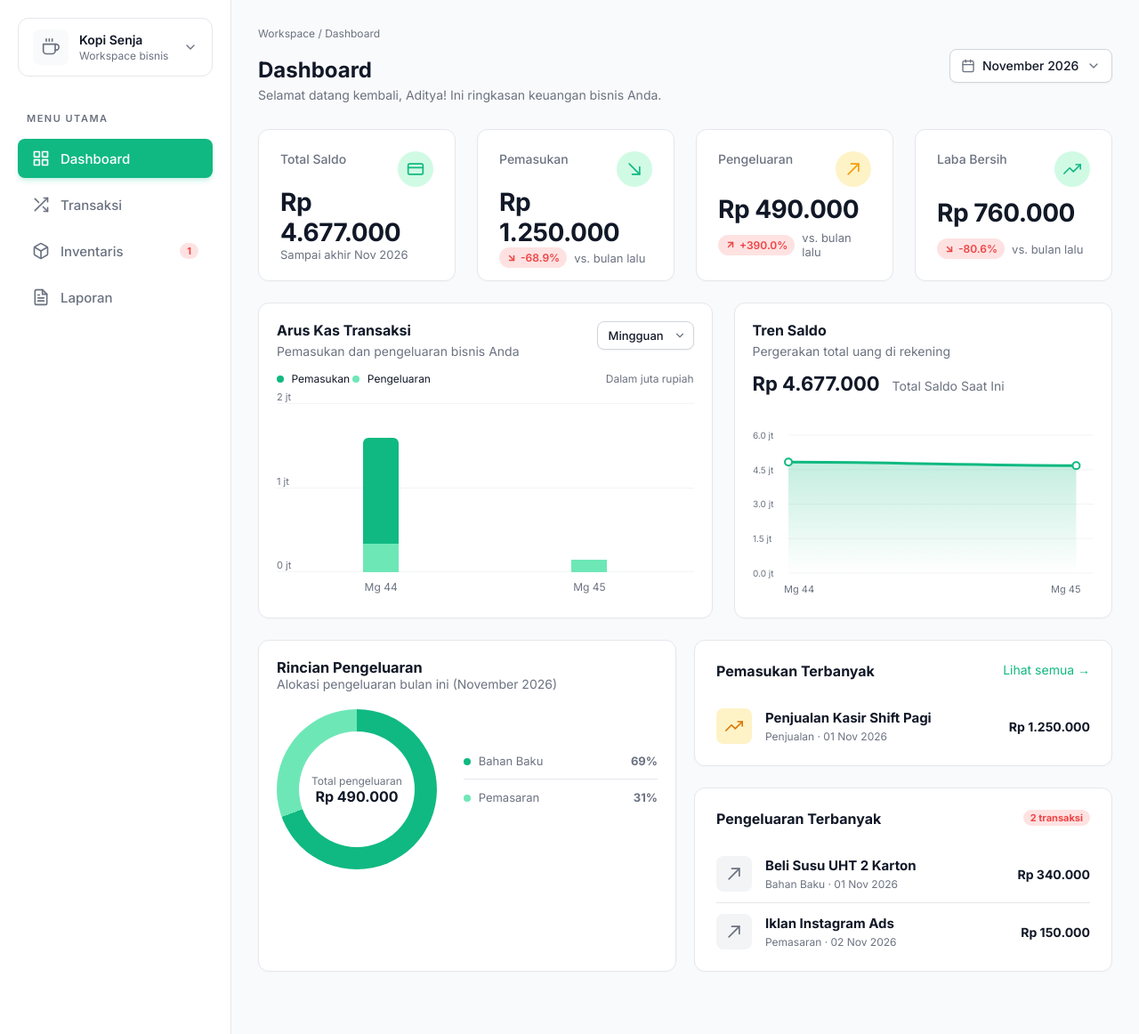
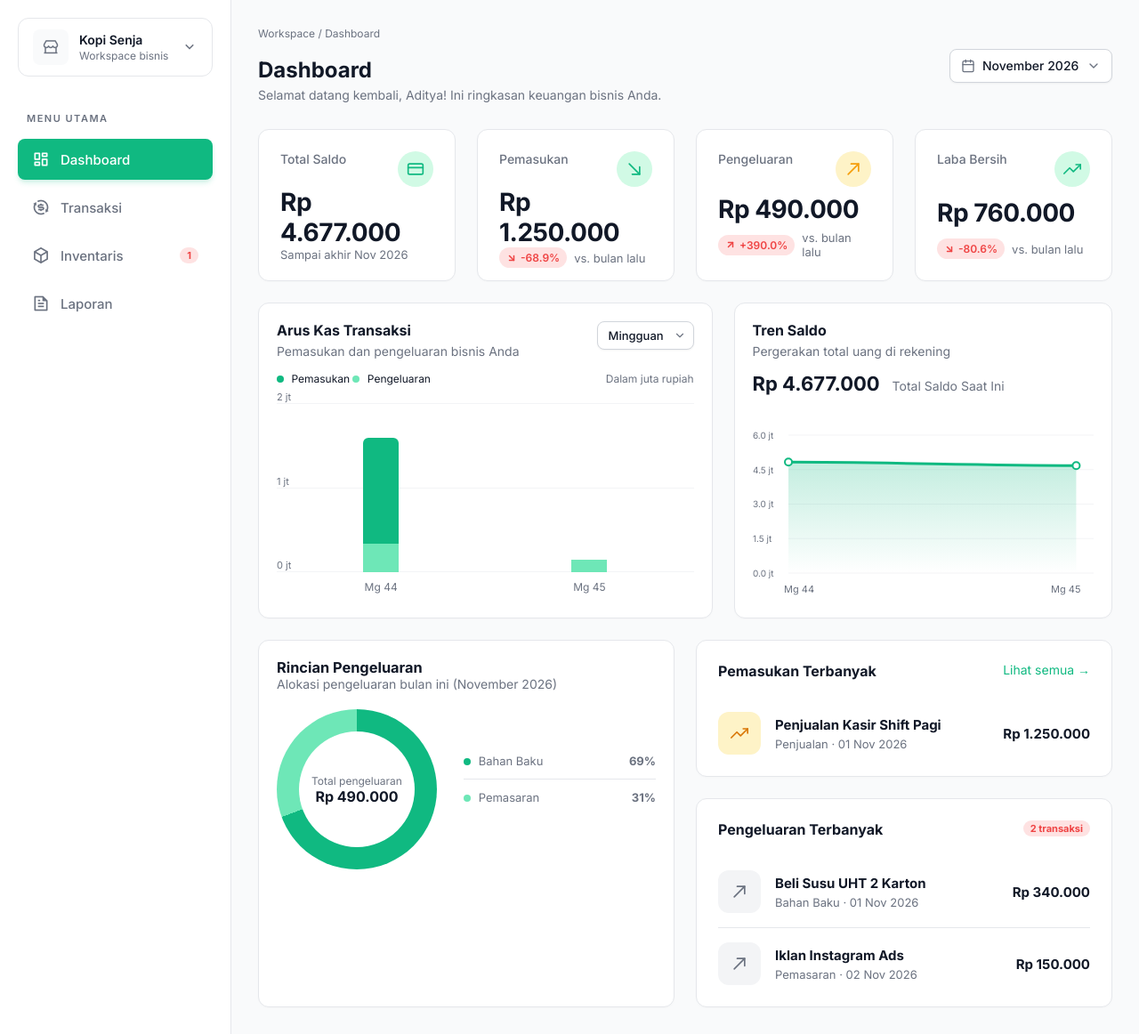
Before and after one commit to Firmansyah0908/Fintech-App, a PHP site: page /index.php in a window 1280 px wide. Shown: the part 76-1238 px from the top of the page at 89% size. Run offline with PHP 8.4, Linux system fonts and the light colour scheme; data comes from the database, SQL or seed files in the repository; some libraries are stand-ins or nearby versions.

Commit message:
Mengganti icon yang awalnya svg line dengan icon dari cdn remix-icon

```diff
--- a/sidebar.php
+++ b/sidebar.php
@@ -24,6 +24,9 @@ if ($current_page == 'laporan.php') {
 }
 ?>
 
+<!-- CDN RemixIcon agar ikon selalu termuat di semua halaman -->
+<link href="https://cdn.jsdelivr.net/npm/remixicon@4.9.0/fonts/remixicon.css" rel="stylesheet">
+
 <aside class="sidebar">
     <div class="logo">
         <div class="logo-icon">W</div>
@@ -31,35 +34,35 @@ if ($current_page == 'laporan.php') {
     </div>
     <div class="workspace-card">
         <div class="ws-icon">
-            <svg width="20" height="20" viewBox="0 0 24 24" fill="none" stroke="currentColor" stroke-width="2" stroke-linecap="round" stroke-linejoin="round"><path d="M18 8h1a4 4 0 0 1 0 8h-1"></path><path d="M2 8h16v9a4 4 0 0 1-4 4H6a4 4 0 0 1-4-4V8z"></path><line x1="6" y1="1" x2="6" y2="4"></line><line x1="10" y1="1" x2="10" y2="4"></line><line x1="14" y1="1" x2="14" y2="4"></line></svg>
+            <i class="ri-store-2-line"></i>
         </div>
         <div class="ws-info">
             <h4>Kopi Senja</h4>
             <p>Workspace bisnis</p>
         </div>
         <div class="ws-arrow">
-            <svg width="16" height="16" viewBox="0 0 24 24" fill="none" stroke="currentColor" stroke-width="2" stroke-linecap="round" stroke-linejoin="round"><polyline points="6 9 12 15 18 9"></polyline></svg>
+            <i class="ri-arrow-down-s-line"></i>
         </div>
     </div>
     <p class="menu-label">MENU UTAMA</p>
     <nav class="menu">
         <a href="index.php" class="<?= $active_index ?>">
-            <svg width="20" height="20" viewBox="0 0 24 24" fill="none" stroke="currentColor" stroke-width="2" stroke-linecap="round" stroke-linejoin="round"><rect x="3" y="3" width="7" height="7"></rect><rect x="14" y="3" width="7" height="7"></rect><rect x="14" y="14" width="7" height="7"></rect><rect x="3" y="14" width="7" height="7"></rect></svg>
+            <i class="ri-dashboard-line"></i>
             Dashboard
         </a>
         <a href="transaksi.php" class="<?= $active_transaksi ?>">
-            <svg width="20" height="20" viewBox="0 0 24 24" fill="none" stroke="currentColor" stroke-width="2" stroke-linecap="round" stroke-linejoin="round"><polyline points="16 3 21 3 21 8"></polyline><line x1="4" y1="20" x2="21" y2="3"></line><polyline points="21 16 21 21 16 21"></polyline><line x1="15" y1="15" x2="21" y2="21"></line><line x1="4" y1="4" x2="9" y2="9"></line></svg>
+            <i class="ri-exchange-dollar-line"></i>
             Transaksi
         </a>
         <a href="inventaris.php" class="<?= $active_inventaris ?>">
-            <svg width="20" height="20" viewBox="0 0 24 24" fill="none" stroke="currentColor" stroke-width="2" stroke-linecap="round" stroke-linejoin="round"><path d="M21 16V8a2 2 0 0 0-1-1.73l-7-4a2 2 0 0 0-2 0l-7 4A2 2 0 0 0 3 8v8a2 2 0 0 0 1 1.73l7 4a2 2 0 0 0 2 0l7-4A2 2 0 0 0 21 16z"></path><polyline points="3.27 6.96 12 12.01 20.73 6.96"></polyline><line x1="12" y1="22.08" x2="12" y2="12"></line></svg>
+            <i class="ri-box-3-line"></i>
             Inventaris
             <?php if ($low_stock_count > 0) { ?>
                 <span class="badge"><?= $low_stock_count ?></span>
             <?php } ?>
         </a>
         <a href="laporan.php" class="<?= $active_laporan ?>">
-            <svg width="20" height="20" viewBox="0 0 24 24" fill="none" stroke="currentColor" stroke-width="2" stroke-linecap="round" stroke-linejoin="round"><path d="M14 2H6a2 2 0 0 0-2 2v16a2 2 0 0 0 2 2h12a2 2 0 0 0 2-2V8z"></path><polyline points="14 2 14 8 20 8"></polyline><line x1="16" y1="13" x2="8" y2="13"></line><line x1="16" y1="17" x2="8" y2="17"></line><polyline points="10 9 9 9 8 9"></polyline></svg>
+            <i class="ri-file-text-line"></i>
             Laporan
         </a>
     </nav>
--- a/style.css
+++ b/style.css
@@ -56,7 +56,7 @@ body {
   display: flex;
   justify-content: flex-end;
   align-items: center;
-  padding: 18px 48px; /* Padding atas-bawah 18px, kiri-kanan 48px */
+  padding: 18px 48px;
   position: sticky;
   top: 0;
   z-index: 10;
@@ -149,6 +149,7 @@ body {
   gap: 8px;
   flex: 1;
 }
+
 .menu a {
   text-decoration: none;
   color: var(--text-muted);
@@ -161,13 +162,24 @@ body {
   font-size: 15px;
   transition: 0.2s;
 }
-.menu a svg {
+
+/* Warna ikon default (saat menu nonaktif) */
+.menu a i {
+  font-size: 20px;
   color: var(--text-muted);
+  transition: color 0.2s;
 }
+
 .menu a:hover {
   background: var(--bg-main);
   color: var(--text-main);
 }
+
+.menu a:hover i {
+  color: var(--text-main);
+}
+
+/* Saat menu aktif (background hijau) */
 .menu a.active {
   background: var(--primary);
   color: #fff;
@@ -175,11 +187,19 @@ body {
     0 4px 6px -1px rgba(16, 185, 129, 0.2),
     0 2px 4px -1px rgba(16, 185, 129, 0.06);
 }
-.menu a.active svg {
+
+/* Warna ikon otomatis berubah menjadi putih saat menu aktif */
+.menu a.active i {
   color: #fff;
 }
 
-/* Menyesuaikan warna badge notifikasi di sidebar menjadi merah muda (seperti gambar referensi) */
+/* Style tambahan untuk ikon di workspace-card */
+.ws-icon i, .ws-arrow i {
+  font-size: 18px;
+  color: var(--text-muted);
+}
+
+/* Menyesuaikan warna badge notifikasi di sidebar */
 .badge {
   background: var(--red-light);
   color: var(--red);
@@ -198,7 +218,7 @@ body {
 .header-right {
   display: flex;
   align-items: center;
-  gap: 32px; /* Diperbesar agar jarak tanggal, lonceng, dan profil lebih lega */
+  gap: 32px;
 }
 
 .date {
@@ -220,7 +240,7 @@ body {
   gap: 12px;
   cursor: pointer;
   border-left: 1px solid var(--border);
-  padding-left: 32px; /* Jarak dari garis vertikal ke Avatar diperbesar */
+  padding-left: 32px;
   height: 40px;
 }
 
@@ -366,7 +386,7 @@ body {
   padding: 24px;
 }
 
-/* Penyesuaian List Item agar lebih mirip desain */
+/* Penyesuaian List Item */
 .list-item {
   display: flex;
   align-items: center;
@@ -404,15 +424,14 @@ body {
 }
 
 /* Custom Dropdown Bulan Styling */
-/* Custom Dropdown Bulan Styling */
 .custom-select-wrapper {
   position: relative;
   display: inline-flex;
   align-items: center;
   background: #ffffff;
-  border: 1px solid #d1d5db; /* Border abu-abu tegas */
+  border: 1px solid #d1d5db;
   border-radius: 8px;
-  padding: 6px 36px 6px 36px; /* Ruang untuk ikon kiri dan kanan */
+  padding: 6px 36px 6px 36px;
   cursor: pointer;
   box-shadow: 0 1px 2px rgba(0, 0, 0, 0.05);
   height: 38px;
@@ -532,14 +551,14 @@ body {
 
 .charts-grid {
   display: grid;
-  grid-template-columns: 1.2fr 1fr; /* Membagi Grafik Arus Kas lebih lebar dari Tren Saldo */
+  grid-template-columns: 1.2fr 1fr;
   gap: 24px;
   margin-bottom: 24px;
 }
 
 .bottom-grid {
   display: grid;
-  grid-template-columns: 1fr 1fr; /* Membagi Donut Chart dan List sejajar */
+  grid-template-columns: 1fr 1fr;
   gap: 24px;
 }
 
@@ -662,11 +681,6 @@ body {
   position: relative;
 }
 
-.bottom-grid {
-  display: grid;
-  grid-template-columns: 1fr 1fr;
-  gap: 20px;
-}
 /* CSS Conic Donut Chart */
 .donut-container {
   display: flex;
@@ -717,36 +731,7 @@ body {
   border-bottom: none;
 }
 
-/* Lists (Produk & Tagihan) */
-.list-item {
-  display: flex;
-  align-items: center;
-  padding: 12px 0;
-  border-bottom: 1px solid var(--border);
-}
-.item-icon {
-  width: 40px;
-  height: 40px;
-  border-radius: 8px;
-  display: flex;
-  align-items: center;
-  justify-content: center;
-  font-size: 20px;
-  margin-right: 15px;
-}
-.item-info h4 {
-  font-size: 14px;
-  margin-bottom: 3px;
-  color: var(--text-main);
-}
-.item-info span {
-  font-size: 12px;
-}
-.item-value {
-  margin-left: auto;
-  font-size: 14px;
-}
-/* Table Styles (Transaksi & Laporan) */
+/* Table Styles */
 .p-0 {
   padding: 0;
 }
@@ -759,7 +744,6 @@ body {
   align-items: center;
 }
 
-/* Toolbar Baru Sesuai Desain 2 */
 .toolbar-group {
   position: relative;
   display: flex;
@@ -940,7 +924,6 @@ body {
   overflow: hidden;
 }
 
-/* Badge yang mengapung di atas gambar */
 .img-badge {
   position: absolute;
   top: 10px;
@@ -983,7 +966,6 @@ body {
   margin-top: 12px;
 }
 
-/* Styling Action Buttons Outline */
 .action-buttons {
   display: flex;
   gap: 8px;
@@ -1155,7 +1137,6 @@ body {
   width: 100%;
 }
 
-/* Styling Khusus Laporan menyesuaikan Gambar */
 .laporan-card {
   padding: 40px;
   border: none;
@@ -1209,7 +1190,6 @@ body {
   border-bottom: 1px dashed var(--border);
 }
 
-/* Box Laba Kotor (Hijau Muda) */
 .laba-kotor-box {
   background: #f0fdf4;
   display: flex;
@@ -1222,7 +1202,6 @@ body {
   margin: 24px 0;
 }
 
-/* Box Laba Bersih (Hijau Solid) */
 .laba-bersih-box {
   background: #22c55e;
   display: flex;
```
